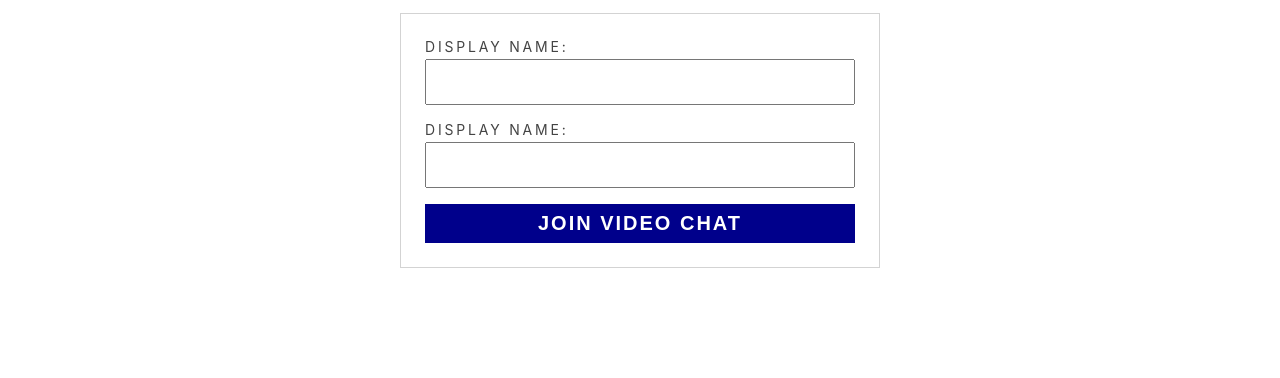
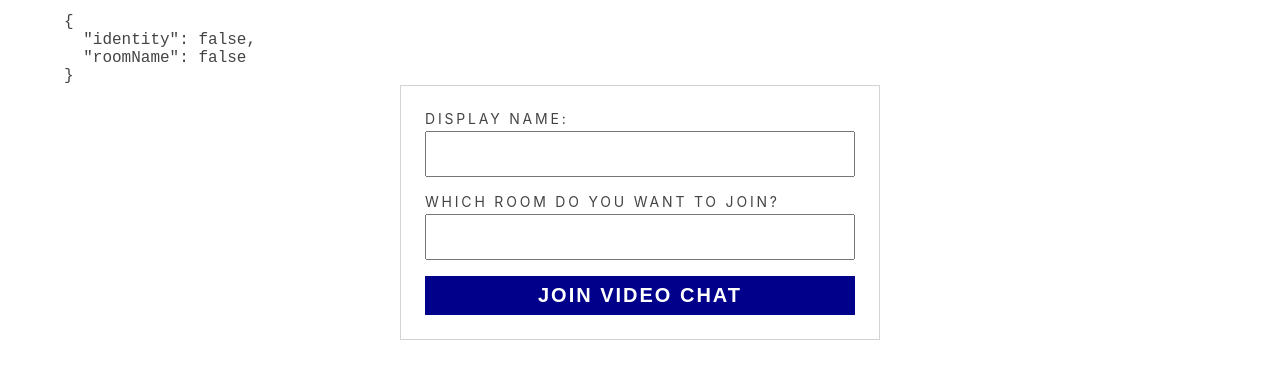
Before and after one commit to dewaleolaoye/twilio-video-chat, a Gatsby site: page / in a window 1280 px wide. Shown: the part 178-556 px from the top of the page. Built offline with nearby package versions, Linux system fonts and the light colour scheme; Gatsby itself is replaced by a stand-in of ours.

Commit message:
manage application state using context

```diff
--- a/src/components/join.js
+++ b/src/components/join.js
@@ -1,13 +1,23 @@
-import React, { useState } from "react"
+import React, { useState } from 'react'
+import useTwilioVideo from '../hooks/use-twilio'
 
 const Join = () => {
-  const [identity, setIdentity] = useState("")
-  const [roomName, setRoomName] = useState("")
+  const { state, dispatch } = useTwilioVideo()
+  const [identity, setIdentity] = useState('')
+  const [roomName, setRoomName] = useState('')
+
+  const handleSubmit = event => {
+    event.preventDefault()
+
+    dispatch({ type: 'join', identity, roomName })
+  }
 
   return (
     <>
       <h1>Start or Join Call</h1>
-      <form className="start-form">
+
+      <pre>{JSON.stringify(state, null, 2)}</pre>
+      <form className="start-form" onSubmit={handleSubmit}>
         <label htmlFor="identity">
           Display Name:
           <input
@@ -18,7 +28,7 @@ const Join = () => {
           />
         </label>
         <label htmlFor="roomName">
-          Display Name:
+          Which room do you want to join?
           <input
             type="text"
             id="roomName"
--- /dev/null
+++ b/src/hooks/use-twilio.js
@@ -0,0 +1,36 @@
+import React, { createContext, useContext, useReducer } from 'react'
+
+const DEFAULT_STATE = {
+  identity: false,
+  roomName: false,
+}
+
+const reducer = (state, action) => {
+  switch (action.type) {
+    case 'join':
+      return { ...state, identity: action.identity, roomName: action.roomName }
+
+    default:
+      return DEFAULT_STATE
+  }
+}
+
+const TwilioVideoContext = createContext()
+
+const TwilioVideoProvider = ({ children }) => (
+  <TwilioVideoContext.Provider value={useReducer(reducer, DEFAULT_STATE)}>
+    {children}
+  </TwilioVideoContext.Provider>
+)
+
+export const wrapRootElement = ({ element }) => (
+  <TwilioVideoProvider>{element}</TwilioVideoProvider>
+)
+
+const useTwilioVideo = () => {
+  const [state, dispatch] = useContext(TwilioVideoContext)
+
+  return { state, dispatch }
+}
+
+export default useTwilioVideo
```
Also changed, not shown: gatsby-browser.js (+1 -7 lines), gatsby-ssr.js (+1 -7 lines), src/pages/room.js (+6 -6 lines), 1 other file.
